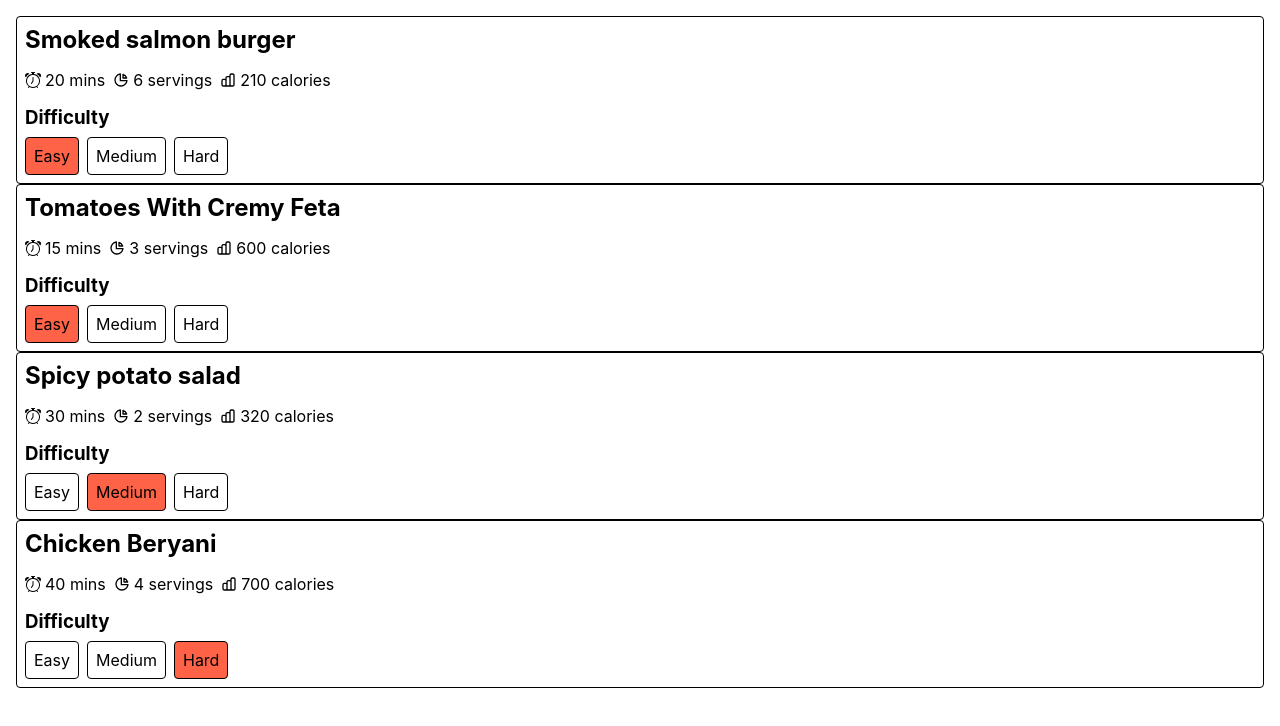
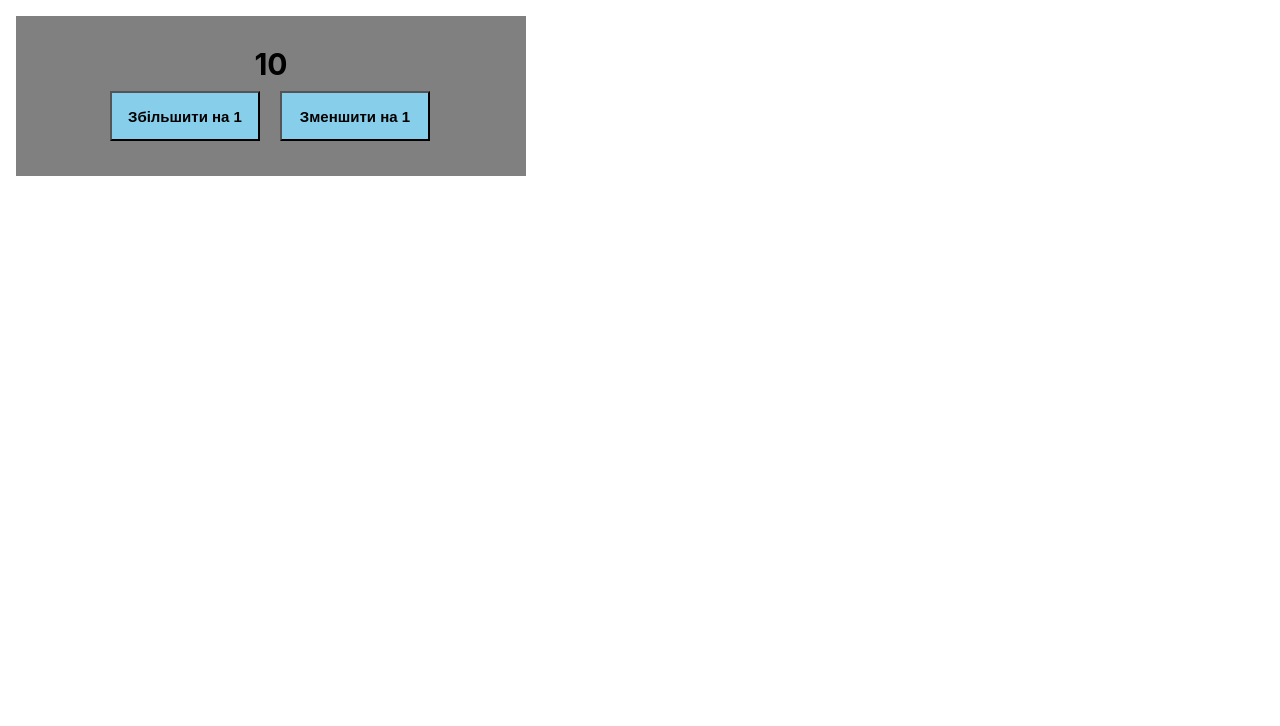
Before and after one commit to TatianaKh0301/goit-learn-react, a React (Create React App) app: page / in a window 1280 px wide. Shown: the top 726 px of the page. Built offline with nearby package versions, Linux system fonts and the light colour scheme.

Commit message:
finish counter

```diff
--- a/src/components/App.jsx
+++ b/src/components/App.jsx
@@ -4,8 +4,13 @@
 // import { EventBoard } from "components/EventBoard/EventBoard";
 // import upcomingEvents from "upcoming-events.json"
 
-import recipes from "recipes.json";
-import {RecipeList} from "components/RecipeList/RecipeList";
+
+
+// ----------------RECIPES-------------------------
+// import recipes from "recipes.json";
+// import {RecipeList} from "components/RecipeList/RecipeList";
+
+import {Counter} from 'components/Counter/Counter'
 
 export const App = () => {
   return (
@@ -14,7 +19,13 @@ export const App = () => {
 
       {/* <PageTitle text="24th Core Worlds Coalition Conference" />
       <EventBoard events={upcomingEvents}/> */}
-      <RecipeList  recipes={recipes}/>
+
+
+
+      {/* ----------------RECIPES------------------------- */}
+      {/* <RecipeList  recipes={recipes}/> */}
+
+      <Counter initialValue={10}/>
     </div>
   );
 };
--- /dev/null
+++ b/src/components/Controls/Controls.jsx
@@ -0,0 +1,9 @@
+import React from 'react';
+import { CounterControls, Button } from './Controls.styled';
+
+export const Controls = ({onIncrement, onDecrement}) => (
+    <CounterControls>
+        <Button type='button' onClick={onIncrement}>Збільшити на 1</Button>
+        <Button type='button' onClick={onDecrement}>Зменшити на 1</Button>
+    </CounterControls>
+);
--- /dev/null
+++ b/src/components/Controls/Controls.styled.jsx
@@ -0,0 +1,24 @@
+import styled from "@emotion/styled";
+
+export const CounterControls = styled.div`
+    position: absolute;
+    top: 50%;
+    transform: translate(20%, -10%);
+    display: flex;
+    justify-content: space-between;
+    align-items: center;
+`;
+
+export const Button = styled.button`
+    width: 170px;
+    height: 50px;
+    font-size: 15px;
+    font-weight: bold;
+
+    background-color: skyblue;
+    width: 150px;
+
+    &:not(:last-of-type) {
+        margin-right: 20px;
+    }
+`;
--- /dev/null
+++ b/src/components/Counter/Counter.jsx
@@ -0,0 +1,66 @@
+import React, {Component} from 'react';
+import {Controls} from 'components/Controls/Controls';
+
+import {CounterWrapper, CounterValue} from 'components/Counter/Counter.styled';
+
+
+export class Counter extends Component {
+    static defaultProps = {
+        initialValue: 0,
+    };
+
+    // static propTypes = {
+
+    // }
+
+    state = {
+        value: this.props.initialValue,
+    };
+
+
+
+    // ----------------------------------------rewrite value
+    // handleIncrement = event => {
+    //     this.setState({
+    //         value: 10,
+    //     });
+    // }
+    // -------------------------------------------
+
+
+
+
+    handleIncrement = () => {
+        this.setState( (prevState) => {
+            return {
+                value: prevState.value + 1,
+            };
+        });
+    };
+
+    handleDecrement = () => {
+        this.setState( (prevState) => {
+            return {
+                value: prevState.value - 1,
+            };
+        });
+    }
+
+    render() {
+        return(
+            <CounterWrapper>
+                <CounterValue>{this.state.value}</CounterValue>
+                <Controls
+                    onIncrement={this.handleIncrement}
+                    onDecrement={this.handleDecrement}
+                />
+                {/* <CounterControls>
+                    <Button type='button' onClick={this.handleIncrement}>Збільшити на 1</Button>
+                    <Button type='button' onClick={this.handleDecrement}>Зменшити на 1</Button>
+                </CounterControls> */}
+            </CounterWrapper>
+        );
+    }
+}
+
+// export default Counter;
--- /dev/null
+++ b/src/components/Counter/Counter.styled.jsx
@@ -0,0 +1,16 @@
+import styled from "@emotion/styled";
+
+export const CounterWrapper = styled.div`
+    position: relative;
+    padding: 30px;
+    background-color: grey;
+    width: 450px;
+    height: 100px;
+`;
+
+export const CounterValue = styled.span`
+    display: flex;
+    justify-content: center;
+    font-size: 30px;
+    font-weight: bold;
+`;
```
Also changed, not shown: src/colorpickeroptions.json (added, +8 -0 lines).
